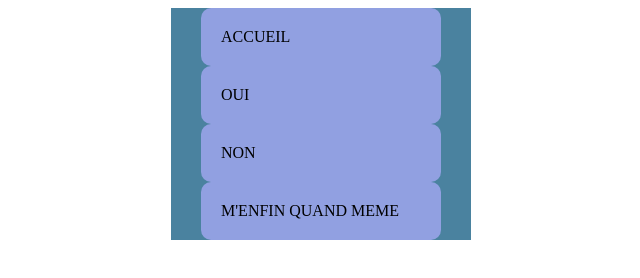
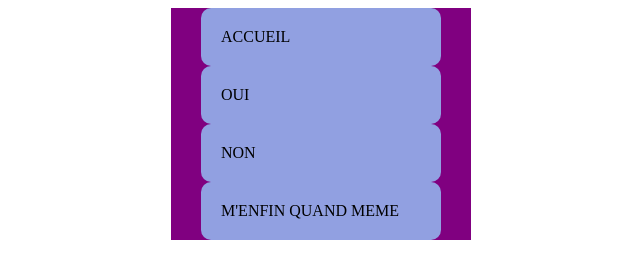
Before and after one commit to ouaksel/work_group, a plain HTML site: page index.html in a window 1280 px wide. Shown: the whole page, without its empty margins (319-959 px from the left). Drawn offline with Linux system fonts and the light colour scheme.

Commit message:
chanhement background purple

```diff
--- a/style.css
+++ b/style.css
@@ -1,7 +1,7 @@
 .essai_menu {
     width : 300px;
     margin:auto;
-    background-color:#4a829f;
+    background-color:purple;
 }
 
 .essai_bouton {
```
